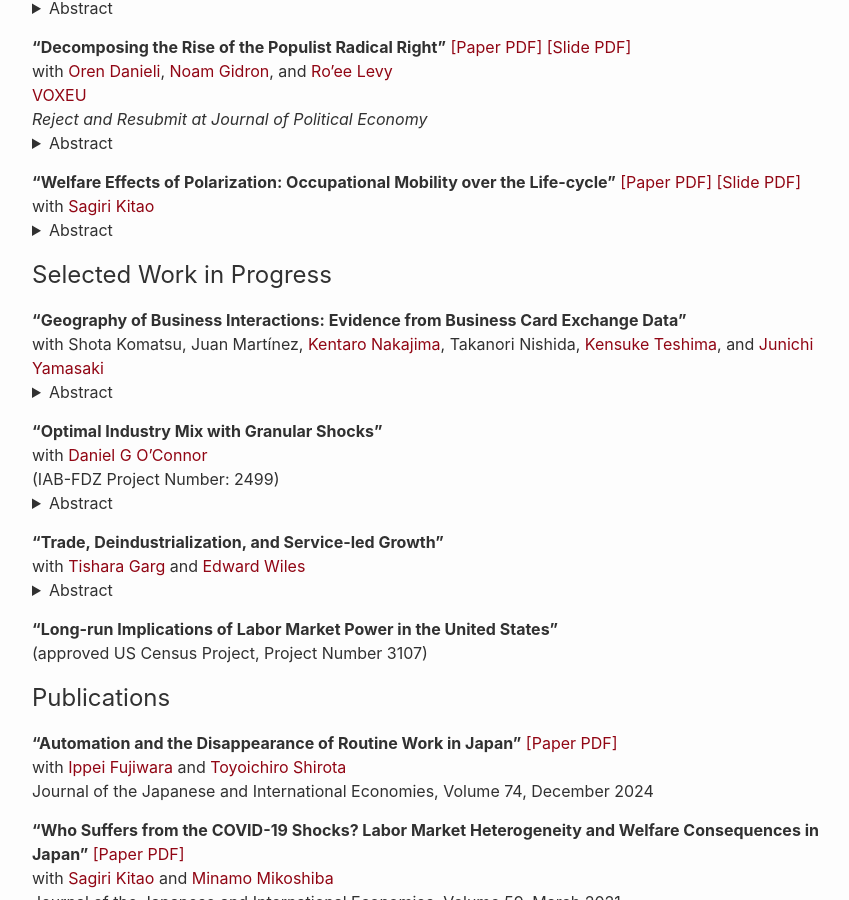
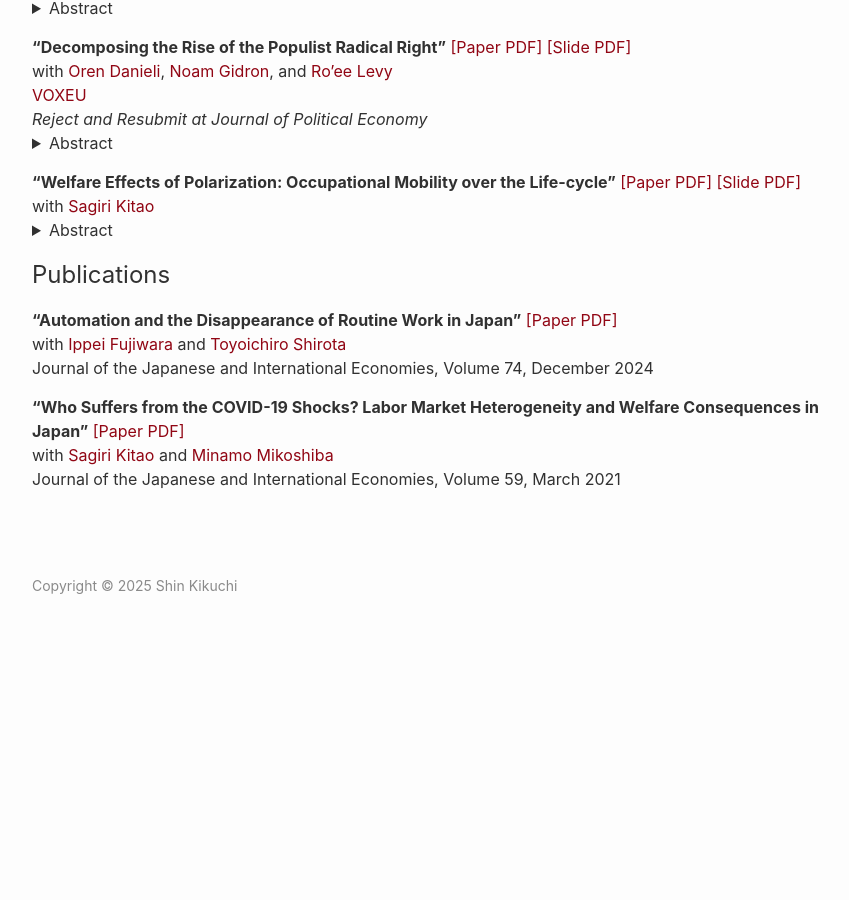
Before and after one commit to shinnkikuchi/shinnkikuchi.github.io, a Jekyll site: the page built from index.md, in a window 1280 px wide and 900 px high, scrolled down 517 px. Shown: the whole window, without its empty margins (188-1037 px from the left). Built offline with Jekyll 4.4.1, drawn with Linux system fonts in a browser that asks for light colours; after the commit the page ends 1129 px from its top, so only the background shows below that.

Commit message:
Update index.md

```diff
--- a/index.md
+++ b/index.md
@@ -43,45 +43,6 @@ with <a href="https://sites.google.com/site/sagirikitao/home" target="_blank">Sa
 	What are the welfare effects of polarization: wage and employment losses of middle-class workers relative to low- and high-skill groups? We build a model of overlapping generations who choose consumption, savings, labor supply, and occupations over their life-cycles, and accumulate human capital. We simulate a wage shift observed since the early 1980s and investigate individuals’ responses. Polarization improves welfare of young individuals that are high-skilled, while it hurts low-skilled individuals across all ages and especially younger ones. The gain of the high-skilled is larger for generations entering in later periods, who can fully exploit the rising skill premium.
 </details>
 
-
-## Selected Work in Progress
-
-**"Geography of Business Interactions: Evidence from Business Card Exchange Data"** <br>
-with Shota Komatsu,
-Juan Martínez,
-<a href="https://knakajima.weebly.com/" target="_blank">Kentaro Nakajima</a>,
-Takanori Nishida,
-<a href="https://sites.google.com/site/kensuketeshima/" target="_blank">Kensuke Teshima</a>, and
- <a href="https://www.junichiyamasaki.com/" target="_blank">Junichi Yamasaki</a><br>
-<details style="margin-bottom: 15px; margin-top: -15px">
-	<summary>Abstract</summary>
-	In-person business meetings are a critical driver of agglomeration benefits, yet the scarcity of data has hindered exploration into their nature. This study leverages a novel dataset obtained from a business card exchange application, used by 0.4 million workers in Tokyo, to examine the impact of geographical distance on business card exchanges and other types of business networks. By analyzing the moving of firms, we find a distinct pattern in how the frequency of business card exchanges decreases with distance, particularly noting a significant drop beyond a 500-meter radius. Additionally, we observe that the rate of decline in these exchanges due to distance closely correlates with the level of industry agglomeration, and we find similar drops in other types of business networks such as patent collaborations. These findings highlight the pivotal role of very local interaction in fostering agglomeration benefits.
-</details>
-
-
-**"Optimal Industry Mix with Granular Shocks"** <br>
-with  <a href="https://www.danielgoconnor.com" target="_blank">Daniel G O'Connor</a><br>
-(IAB-FDZ Project Number: 2499) <br>
-<details style="margin-bottom: 15px; margin-top: -15px">
-	<summary>Abstract</summary>
-	When firms are subject to granular and industry-wide shocks, regions overspecialize, leaving workers overexposed. Using German employer-employee matched data, we study the optimal industrial policy incorporating heterogeneity in occupation, industry, and region.
-</details>
-
-
-**"Trade, Deindustrialization, and Service-led Growth"** <br>
-with  <a href="https://tisharagarg.github.io/" target="_blank">Tishara Garg</a> and
- <a href="https://www.edward-wiles.com/" target="_blank">Edward Wiles</a>
-<br>
-<details style="margin-bottom: 15px; margin-top: -15px">
-<summary>Abstract</summary>
-We examine the impact of trade liberalization on structural change patterns in India. Leveraging district-level variations in sectoral composition, we find that districts with greater tariff reductions experienced larger declines in manufacturing employment shares. By extending Matsuyama’s 1992 model of deindustrialization to include a non-tradable service sector, we demonstrate analytically and through simulations that India's observed deindustrialization and service-led growth can be qualitatively attributed to trade liberalization. We aim to structurally estimate the model parameters to quantify the role of trade liberalization in driving these structural changes.
-</details>
-
-
-**"Long-run Implications of Labor Market Power in the United States"** <br>
-(approved US Census Project, Project Number 3107) <br>
-
-
 ## Publications
 
 **"Automation and the Disappearance of Routine Work in Japan"**
```
